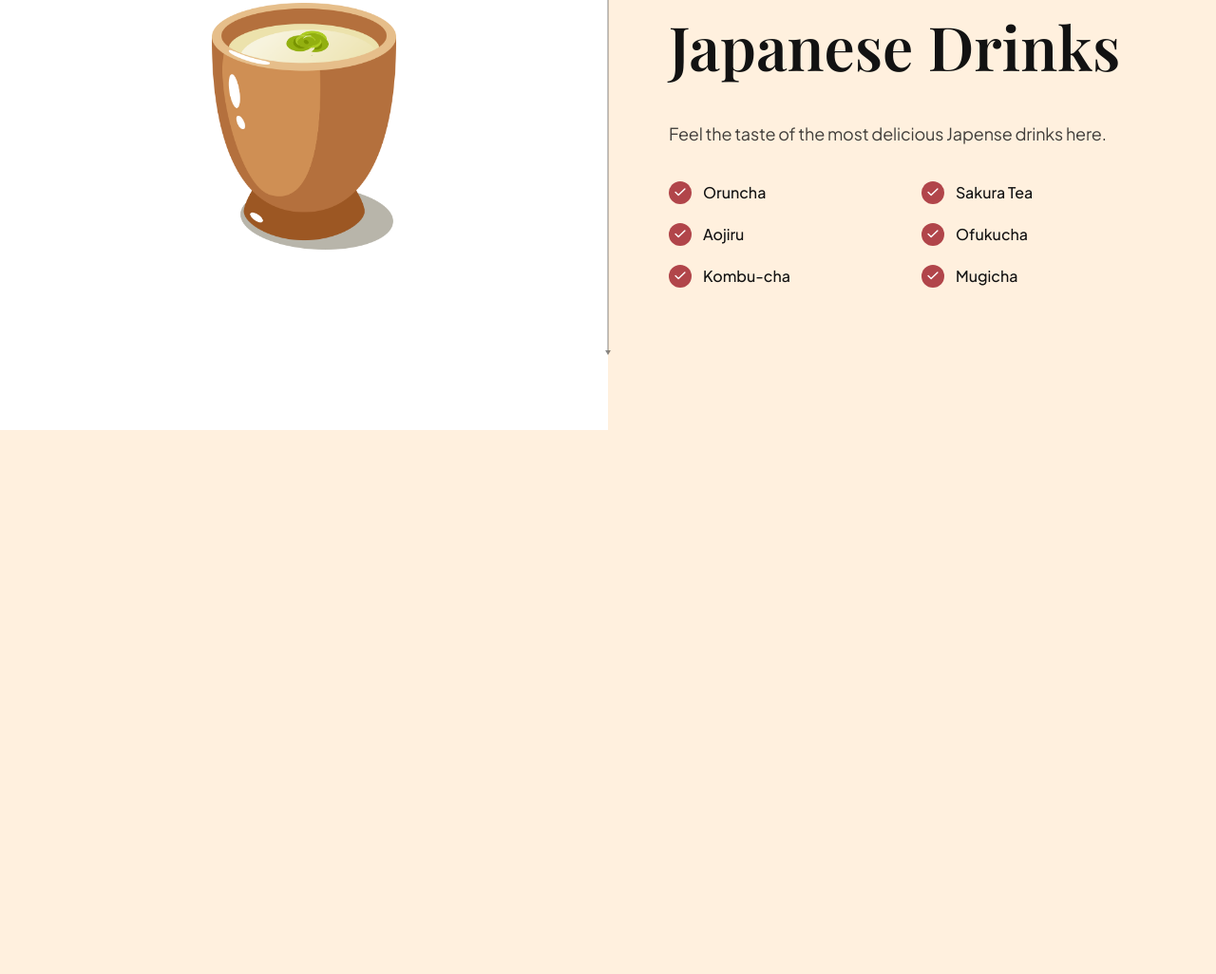
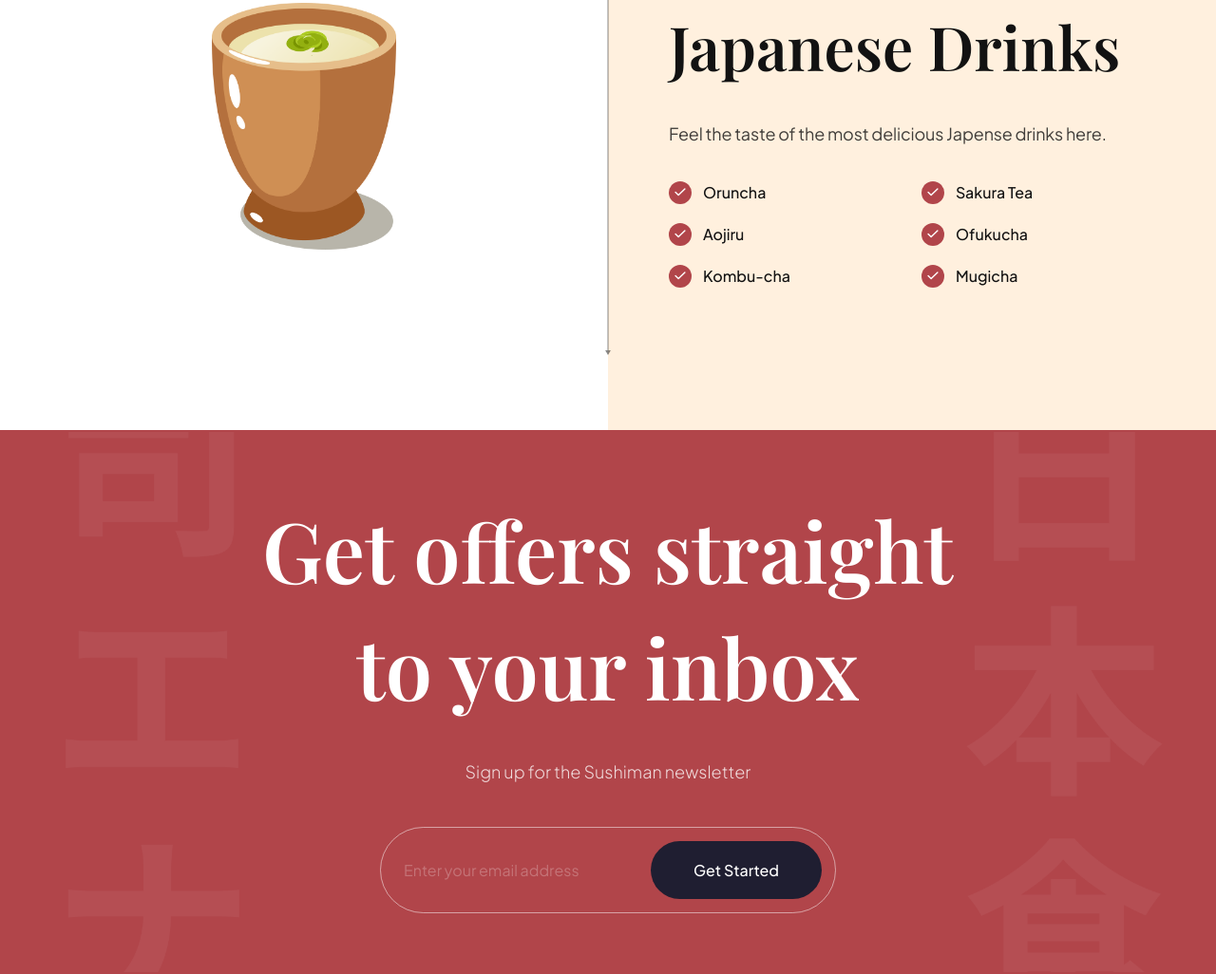
Before and after one commit to prantomollick/sushiman-responsive-web-theme-html-css, a website built with Vite: page index.html in a window 1280 px wide. Shown: the part 3297-4323 px from the top of the page at 95% size. Before the commit the page ends 3750 px from the top, so only its background shows below. Built offline with nearby package versions, Linux system fonts and the light colour scheme.

Commit message:
subscriber section

```diff
--- a/css/sections/subscribe.css
+++ b/css/sections/subscribe.css
@@ -0,0 +1,86 @@
+.subscription {
+    padding: 6.4rem;
+
+    background-color: var(--primary-color);
+    background-image: url("../../assets/subscribe_bg.png");
+    background-position: center;
+    background-repeat: no-repeat;
+    background-size: contain;
+
+    display: flex;
+    flex-direction: column;
+    overflow: hidden;
+}
+
+.subscription h2 {
+    font-size: 8.8rem;
+    font-family: var(--playfair-display);
+    font-weight: 600;
+    line-height: 123px;
+
+    color: var(--color-white);
+    text-align: center;
+}
+
+.subscription p {
+    font-size: 1.8rem;
+    font-family: var(--plus-jakarta-sans);
+    font-weight: 300;
+    line-height: 36px;
+
+    margin-top: 3.2rem;
+
+    color: rgba(255, 255, 255, 0.8);
+}
+
+.subscription__form {
+    min-width: 48rem;
+
+    margin-top: 4rem;
+
+    padding: 1.4rem 1.4rem 1.4rem 2.4rem;
+
+    display: flex;
+    gap: 1rem;
+
+    border: 1px solid rgba(255, 255, 255, 0.5);
+    border-radius: 4.6rem;
+}
+
+.subscription__form input {
+    flex: 1;
+
+    font-size: 1.6rem;
+    font-weight: 400;
+    font-family: var(--plus-jakarta-sans);
+
+    color: var(--color-white);
+    opacity: 0.5;
+
+    background: transparent;
+    border: none;
+    outline: none;
+}
+
+.subscription__form input::placeholder {
+    color: var(--color-white);
+    opacity: 0.5;
+}
+
+.subscription__form button {
+    padding: 2rem;
+
+    min-width: 18rem;
+    font-size: 1.6rem;
+    font-weight: 500;
+    font-family: var(--plus-jakarta-sans);
+    color: var(--color-white);
+    text-align: center;
+
+    background: var(--black-400);
+    border-radius: 4.6rem;
+    border: none;
+    outline: none;
+
+    cursor: pointer;
+}
--- a/index.html
+++ b/index.html
@@ -347,6 +347,18 @@
             </section>
         </section>
 
+        <section class="subscription flex-center" id="services">
+            <h2 data-aos="flip-down">
+                Get offers straight <br />
+                to your inbox
+            </h2>
+            <p data-aos="fade-up">Sign up for the Sushiman newsletter</p>
+            <div class="subscription__form" data-aos="fade-up">
+                <input type="email" placeholder="Enter your email address" />
+                <button>Get Started</button>
+            </div>
+        </section>
+
         <script src="js/script.js" type="module"></script>
     </body>
 </html>
```
